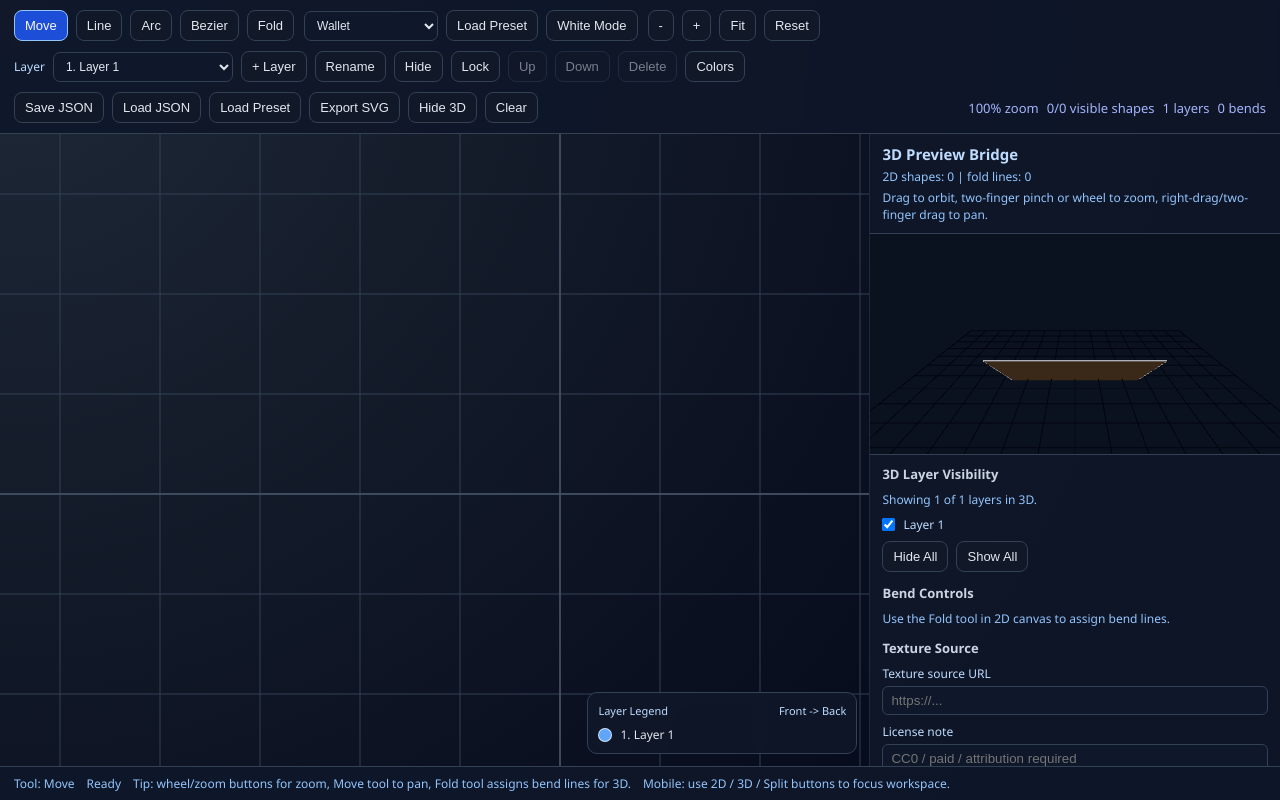
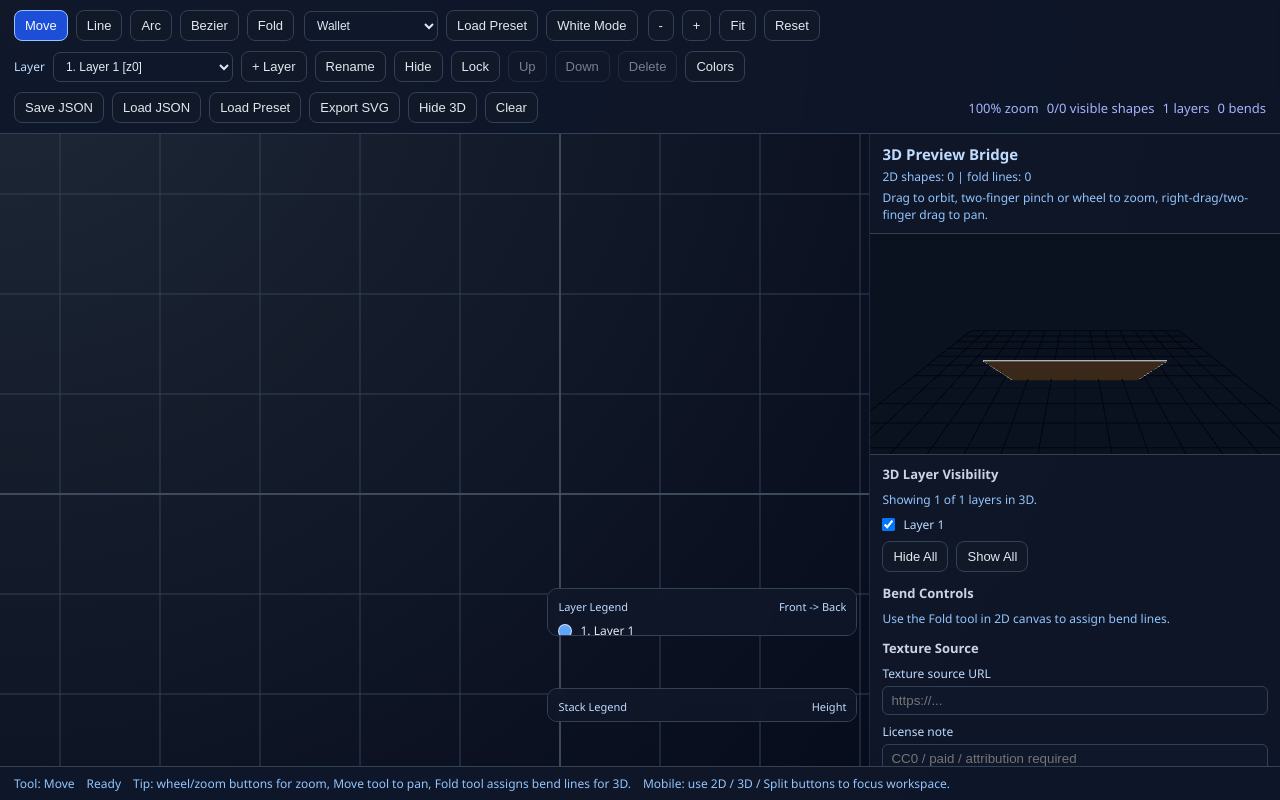
Before and after one commit to ahzs645/LeatherCad, a React (Vite) app: page / in a window 1280 px wide. Built offline with nearby package versions, Linux system fonts and the light colour scheme.

Commit message:
Differentiate stitch colors and add stack-height legend

```diff
--- a/src/App.css
+++ b/src/App.css
@@ -336,10 +336,16 @@ button:disabled {
   display: none;
 }
 
-.layer-legend {
+.legend-stack {
   position: absolute;
   right: 12px;
   bottom: 12px;
+  display: grid;
+  gap: 8px;
+  width: min(310px, 52vw);
+}
+
+.legend-panel {
   width: min(270px, 45vw);
   max-height: min(52%, 280px);
   display: grid;
@@ -350,6 +356,11 @@ button:disabled {
   background: var(--surface-legend);
   backdrop-filter: blur(4px);
   overflow: auto;
+}
+
+.layer-legend,
+.stack-legend {
+  width: 100%;
 }
 
 .layer-legend-header {
@@ -382,6 +393,45 @@ button:disabled {
 }
 
 .layer-legend-label {
+  white-space: nowrap;
+  overflow: hidden;
+  text-overflow: ellipsis;
+}
+
+.layer-legend-key {
+  display: flex;
+  align-items: center;
+  gap: 8px;
+  font-size: 11px;
+  color: var(--text-subtle);
+  border-top: 1px solid var(--border-color);
+  padding-top: 6px;
+}
+
+.stack-legend-items {
+  display: grid;
+  gap: 6px;
+}
+
+.stack-legend-item {
+  display: grid;
+  grid-template-columns: auto 1fr;
+  align-items: center;
+  gap: 8px;
+}
+
+.stack-level-chip {
+  font-size: 11px;
+  color: var(--text-muted);
+  border: 1px solid var(--border-color);
+  border-radius: 999px;
+  padding: 2px 7px;
+  background: var(--surface-input);
+}
+
+.stack-level-label {
+  font-size: 12px;
+  color: var(--app-text);
   white-space: nowrap;
   overflow: hidden;
   text-overflow: ellipsis;
@@ -630,11 +680,14 @@ button:disabled {
     display: none;
   }
 
-  .layer-legend {
-    width: min(250px, 68vw);
+  .legend-stack {
+    width: min(270px, 72vw);
     right: 8px;
     bottom: 8px;
-    max-height: 48%;
+  }
+
+  .legend-panel {
+    max-height: 40%;
     padding: 8px;
   }
 }
--- a/src/App.tsx
+++ b/src/App.tsx
@@ -29,6 +29,8 @@ const MOBILE_MEDIA_QUERY = '(max-width: 1100px)'
 const DEFAULT_FRONT_LAYER_COLOR = '#60a5fa'
 const DEFAULT_BACK_LAYER_COLOR = '#f97316'
 const HEX_COLOR_PATTERN = /^#[0-9a-f]{6}$/i
+const STITCH_COLOR_DARK = '#f59e0b'
+const STITCH_COLOR_LIGHT = '#b45309'
 
 type MobileViewMode = 'editor' | 'preview' | 'split'
 type MobileOptionsTab = 'view' | 'layers' | 'file'
@@ -89,6 +91,11 @@ function interpolateHexColor(startHex: string, endHex: string, ratio: number) {
   return `#${channelToHex(red)}${channelToHex(green)}${channelToHex(blue)}`
 }
 
+function looksLikeStitch(shape: Shape, layerName: string) {
+  const fingerprint = `${shape.id} ${layerName}`.toLowerCase()
+  return fingerprint.includes('stitch') || fingerprint.includes('seam') || fingerprint.includes('thread')
+}
+
 function downloadFile(filename: string, content: string, mimeType: string) {
   const blob = new Blob([content], { type: mimeType })
   const url = URL.createObjectURL(blob)
@@ -137,6 +144,7 @@ function parseLayer(value: unknown): Layer | null {
     name?: unknown
     visible?: unknown
     locked?: unknown
+    stackLevel?: unknown
   }
 
   if (typeof candidate.id !== 'string' || candidate.id.length === 0) {
@@ -148,6 +156,10 @@ function parseLayer(value: unknown): Layer | null {
     name: typeof candidate.name === 'string' && candidate.name.length > 0 ? candidate.name : 'Layer',
     visible: typeof candidate.visible === 'boolean' ? candidate.visible : true,
     locked: typeof candidate.locked === 'boolean' ? candidate.locked : false,
+    stackLevel:
+      typeof candidate.stackLevel === 'number' && Number.isFinite(candidate.stackLevel)
+        ? Math.max(0, Math.round(candidate.stackLevel))
+        : undefined,
   }
 }
 
@@ -166,6 +178,7 @@ function App() {
       name: 'Layer 1',
       visible: true,
       locked: false,
+      stackLevel: 0,
     },
   ])
   const [activeLayerId, setActiveLayerId] = useState<string>(initialLayerIdRef.current)
@@ -210,6 +223,29 @@ function App() {
 
     return colorMap
   }, [layers, frontLayerColor, backLayerColor, layerColorOverrides])
+  const layerStackLevels = useMemo(() => {
+    const stackMap: Record<string, number> = {}
+    for (const [index, layer] of layers.entries()) {
+      stackMap[layer.id] =
+        typeof layer.stackLevel === 'number' && Number.isFinite(layer.stackLevel)
+          ? Math.max(0, Math.round(layer.stackLevel))
+          : index
+    }
+    return stackMap
+  }, [layers])
+  const stackLegendEntries = useMemo(() => {
+    const grouped = new Map<number, string[]>()
+    for (const layer of layers) {
+      const stackLevel = layerStackLevels[layer.id] ?? 0
+      const names = grouped.get(stackLevel) ?? []
+      names.push(layer.name)
+      grouped.set(stackLevel, names)
+    }
+
+    return Array.from(grouped.entries())
+      .map(([stackLevel, layerNames]) => ({ stackLevel, layerNames }))
+      .sort((left, right) => left.stackLevel - right.stackLevel)
+  }, [layers, layerStackLevels])
   const activeLayerColor = activeLayer ? layerColorsById[activeLayer.id] ?? DEFAULT_FRONT_LAYER_COLOR : DEFAULT_FRONT_LAYER_COLOR
 
   const gridLines = useMemo(() => {
@@ -733,6 +769,7 @@ function App() {
                 name: 'Layer 1',
                 visible: true,
                 locked: false,
+                stackLevel: 0,
               },
             ]
 
@@ -843,6 +880,15 @@ function App() {
         name: newLayerName(previous.length),
         visible: true,
         locked: false,
+        stackLevel:
+          previous.reduce(
+            (maximum, layer, index) =>
+              Math.max(
+                maximum,
+                typeof layer.stackLevel === 'number' && Number.isFinite(layer.stackLevel) ? layer.stackLevel : index,
+              ),
+            -1,
+          ) + 1,
       },
     ])
     setActiveLayerId(nextLayerId)
@@ -1066,6 +1112,7 @@ function App() {
         name: 'Layer 1',
         visible: true,
         locked: false,
+        stackLevel: 0,
       },
     ])
     setActiveLayerId(baseLayerId)
@@ -1102,6 +1149,7 @@ function App() {
   const showMeta = !isMobileLayout || showMobileMenu
   const showLayerLegend = !(isMobileLayout && mobileViewMode === 'split')
   const fallbackLayerStroke = themeMode === 'light' ? '#0f172a' : '#e2e8f0'
+  const stitchStrokeColor = themeMode === 'light' ? STITCH_COLOR_LIGHT : STITCH_COLOR_DARK
 
   return (
     <div className={`app-shell ${themeMode === 'light' ? 'theme-light' : 'theme-dark'}`}>
@@ -1231,6 +1279,7 @@ function App() {
             {layers.map((layer, index) => (
               <option key={layer.id} value={layer.id}>
                 {index + 1}. {layer.name}
+                {` [z${layerStackLevels[layer.id] ?? index}]`}
                 {layer.visible ? '' : ' (hidden)'}
                 {layer.locked ? ' (locked)' : ''}
               </option>
@@ -1319,6 +1368,7 @@ function App() {
                       name: 'Layer 1',
                       visible: true,
                       locked: false,
+                      stackLevel: 0,
                     },
                   ])
                   setActiveLayerId(baseLayerId)
@@ -1359,7 +1409,10 @@ function App() {
               {gridLines}
 
               {visibleShapes.map((shape) => {
-                const layerStroke = layerColorsById[shape.layerId] ?? fallbackLayerStroke
+                const layerName = layers.find((layer) => layer.id === shape.layerId)?.name ?? ''
+                const layerStroke = looksLikeStitch(shape, layerName)
+                  ? stitchStrokeColor
+                  : layerColorsById[shape.layerId] ?? fallbackLayerStroke
                 if (shape.type === 'line') {
                   return (
                     <line
@@ -1413,7 +1466,8 @@ function App() {
           </svg>
 
           {showLayerLegend && (
-            <div className="layer-legend" aria-label="Layer order legend">
+            <div className="legend-stack">
+              <div className="layer-legend legend-panel" aria-label="Layer order legend">
                 <div className="layer-legend-header">
                   <span>Layer Legend</span>
                   <span>Front -&gt; Back</span>
@@ -1428,6 +1482,26 @@ function App() {
                       </span>
                     </div>
                   ))}
+                </div>
+                <div className="layer-legend-key">
+                  <span className="layer-legend-swatch" style={{ backgroundColor: stitchStrokeColor }} />
+                  <span>Stitch lines</span>
+                </div>
+              </div>
+
+              <div className="stack-legend legend-panel" aria-label="Stack height legend">
+                <div className="layer-legend-header">
+                  <span>Stack Legend</span>
+                  <span>Height</span>
+                </div>
+                <div className="stack-legend-items">
+                  {stackLegendEntries.map((entry) => (
+                    <div key={`stack-${entry.stackLevel}`} className="stack-legend-item">
+                      <span className="stack-level-chip">{`z${entry.stackLevel}`}</span>
+                      <span className="stack-level-label">{entry.layerNames.join(', ')}</span>
+                    </div>
+                  ))}
+                </div>
               </div>
             </div>
           )}
--- a/src/cad-types.ts
+++ b/src/cad-types.ts
@@ -38,6 +38,7 @@ export type Layer = {
   name: string
   visible: boolean
   locked: boolean
+  stackLevel?: number
 }
 
 export type FoldLine = {
--- a/src/three-bridge.ts
+++ b/src/three-bridge.ts
@@ -578,6 +578,17 @@ export class ThreeBridge {
     this.activeFoldAxis = this.foldAxisFromLine(foldStart, foldEnd)
 
     const layerOrder = this.layers.map((layer) => layer.id)
+    const layerStackLevels = new Map<string, number>()
+    let maxStackLevel = 0
+    for (const [index, layer] of this.layers.entries()) {
+      const stackLevel =
+        typeof layer.stackLevel === 'number' && Number.isFinite(layer.stackLevel)
+          ? Math.max(0, Math.round(layer.stackLevel))
+          : index
+      layerStackLevels.set(layer.id, stackLevel)
+      maxStackLevel = Math.max(maxStackLevel, stackLevel)
+    }
+
     const layerSlices: Array<{ layerId: string; shapes: Shape[] }> = []
 
     for (const layerId of layerOrder) {
@@ -589,17 +600,23 @@ export class ThreeBridge {
 
     const orphanShapes = this.shapes.filter((shape) => !layerOrder.includes(shape.layerId))
     if (orphanShapes.length > 0) {
+      layerStackLevels.set('__orphan__', maxStackLevel + 1)
+      maxStackLevel += 1
       layerSlices.push({ layerId: '__orphan__', shapes: orphanShapes })
     }
 
     if (layerSlices.length === 0 && this.shapes.length > 0) {
+      layerStackLevels.set('__all__', maxStackLevel + 1)
+      maxStackLevel += 1
       layerSlices.push({ layerId: '__all__', shapes: this.shapes })
     }
 
     if (layerSlices.length === 0) {
+      layerStackLevels.set('__empty__', 0)
       layerSlices.push({ layerId: '__empty__', shapes: [] })
     }
 
+    let maxYOffset = 0
     for (const [index, layerSlice] of layerSlices.entries()) {
       const layerBounds = this.buildBoundsFromShapes(layerSlice.shapes) ?? documentBounds
       const layerRectangle = [
@@ -617,7 +634,9 @@ export class ThreeBridge {
         negativePolygon = layerRectangle.map((point) => point.clone())
       }
 
-      const yOffset = index * LAYER_STACK_STEP
+      const stackLevel = layerStackLevels.get(layerSlice.layerId) ?? index
+      const yOffset = stackLevel * LAYER_STACK_STEP
+      maxYOffset = Math.max(maxYOffset, yOffset)
 
       if (negativePolygon.length >= 3) {
         const staticPanel = this.createPanelMesh(negativePolygon, this.leftMaterial, layerProjectedBounds, null, yOffset)
@@ -644,7 +663,7 @@ export class ThreeBridge {
       }
     }
 
-    const guideYOffset = Math.max(layerSlices.length - 1, 0) * LAYER_STACK_STEP + 0.006
+    const guideYOffset = maxYOffset + 0.006
     for (const foldLine of this.foldLines) {
       const projectedStart = this.projectPoint(foldLine.start)
       const projectedEnd = this.projectPoint(foldLine.end)
```
Also changed, not shown: src/sample-doc.ts (+10 -9 lines). Lines whose indentation alone changed are shown as unchanged.
